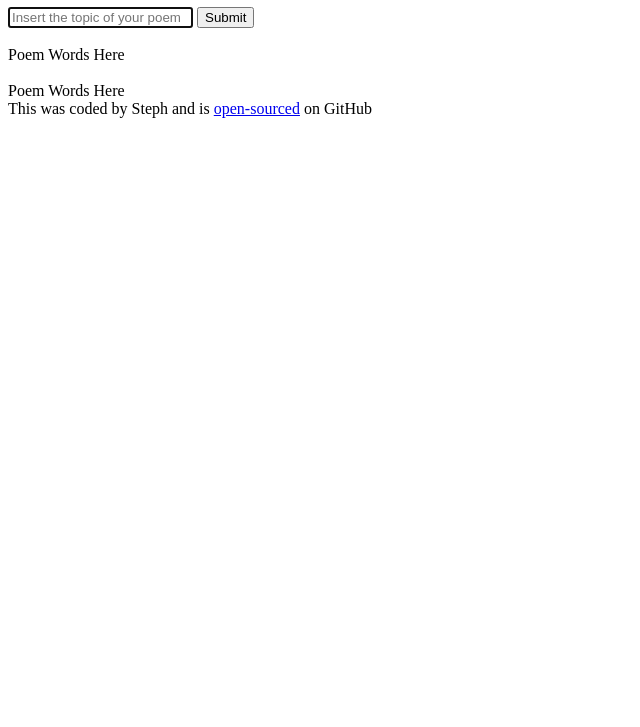
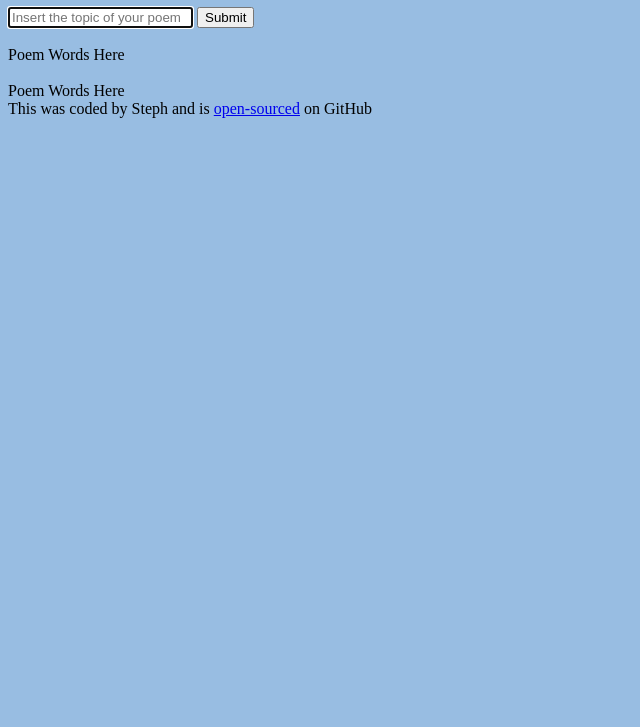
Before and after one commit to sjalcidor/Poem-AI-Generator, a plain HTML site: page index.html in a window 1280 px wide. Shown: the part 73-800 px from the top of the page, without its empty margins (0-640 px from the left). Drawn offline with Linux system fonts and the light colour scheme; files that its build step writes are made by us from their sources; files whose address does not match are found by name.

Commit message:
Add background color and link CSS

```diff
--- a/index.html
+++ b/index.html
@@ -3,6 +3,7 @@
 <head>
     <meta charset="UTF-8">
     <meta name="viewport" content="width=device-width, initial-scale=1.0">
+    <link rel ="stylesheet" href="src/styles.css"/>
     <title>Poem Generator</title>
 </head>
 <body>
--- a/styles.css
+++ b/styles.css
@@ -0,0 +1,3 @@
+body{
+    background-color: #98bde2;
+}
```
